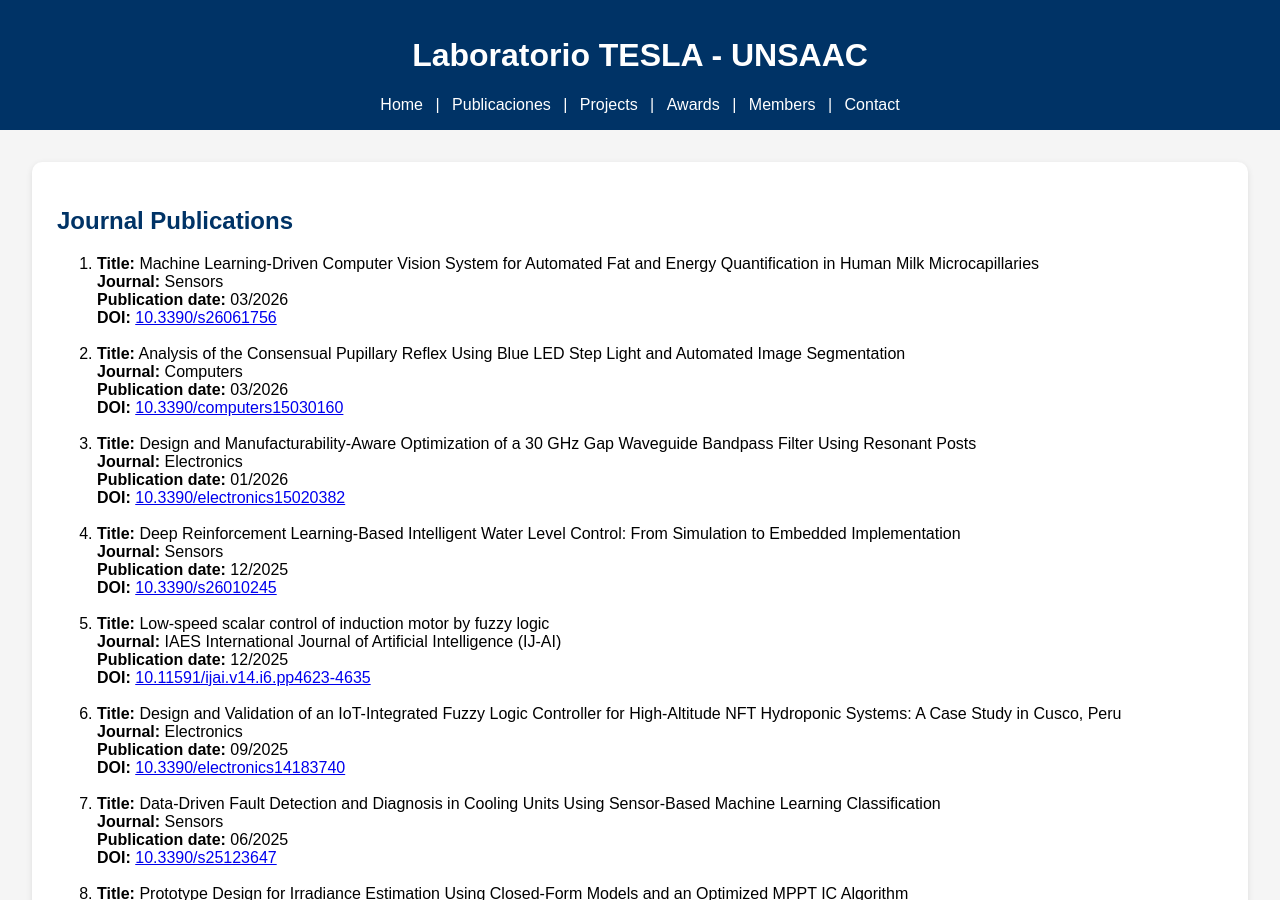
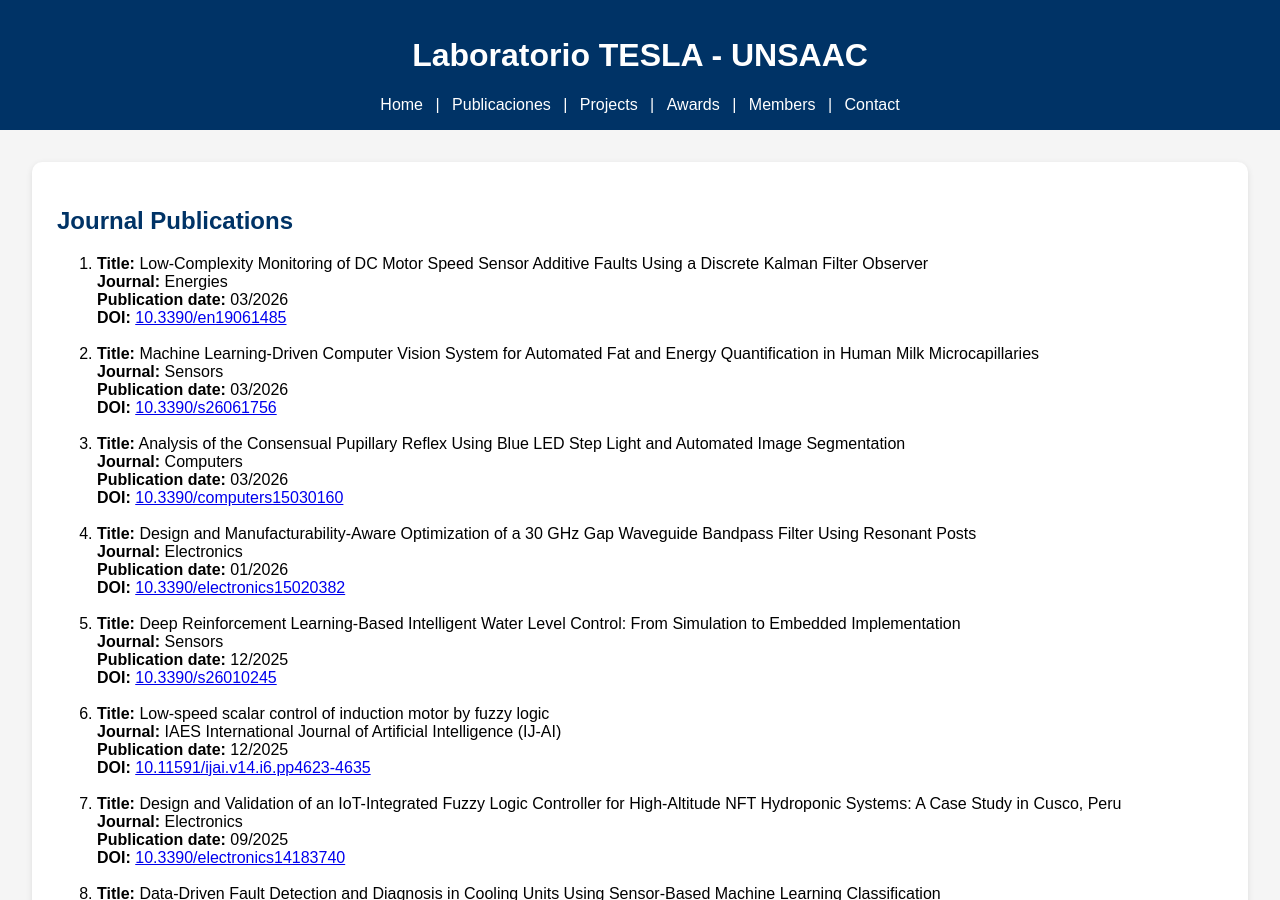
Before and after one commit to laboratoriotesla-unsaac/laboratoriotesla-unsaac.github.io, a Jekyll site: the page built from publications.html, in a window 1280 px wide and 900 px high. Built offline with Jekyll 4.4.1, drawn with Linux system fonts in a browser that asks for light colours.

Commit message:
Actualizar contenid

```diff
--- a/publications.html
+++ b/publications.html
@@ -7,6 +7,13 @@ title: Publicaciones Científicas
 
   <h1>Journal Publications</h1>
   <ol>
+    <li>
+      <strong>Title:</strong> Low-Complexity Monitoring of DC Motor Speed Sensor Additive Faults Using a Discrete Kalman Filter Observer<br>
+      <strong>Journal:</strong> Energies<br>
+      <strong>Publication date:</strong> 03/2026<br>
+      <strong>DOI:</strong> <a href="https://doi.org/10.3390/en19061485" target="_blank">10.3390/en19061485</a>
+    </li>
+    <br>
     <li>
       <strong>Title:</strong> Machine Learning-Driven Computer Vision System for Automated Fat and Energy Quantification in Human Milk Microcapillaries<br>
       <strong>Journal:</strong> Sensors<br>
```
